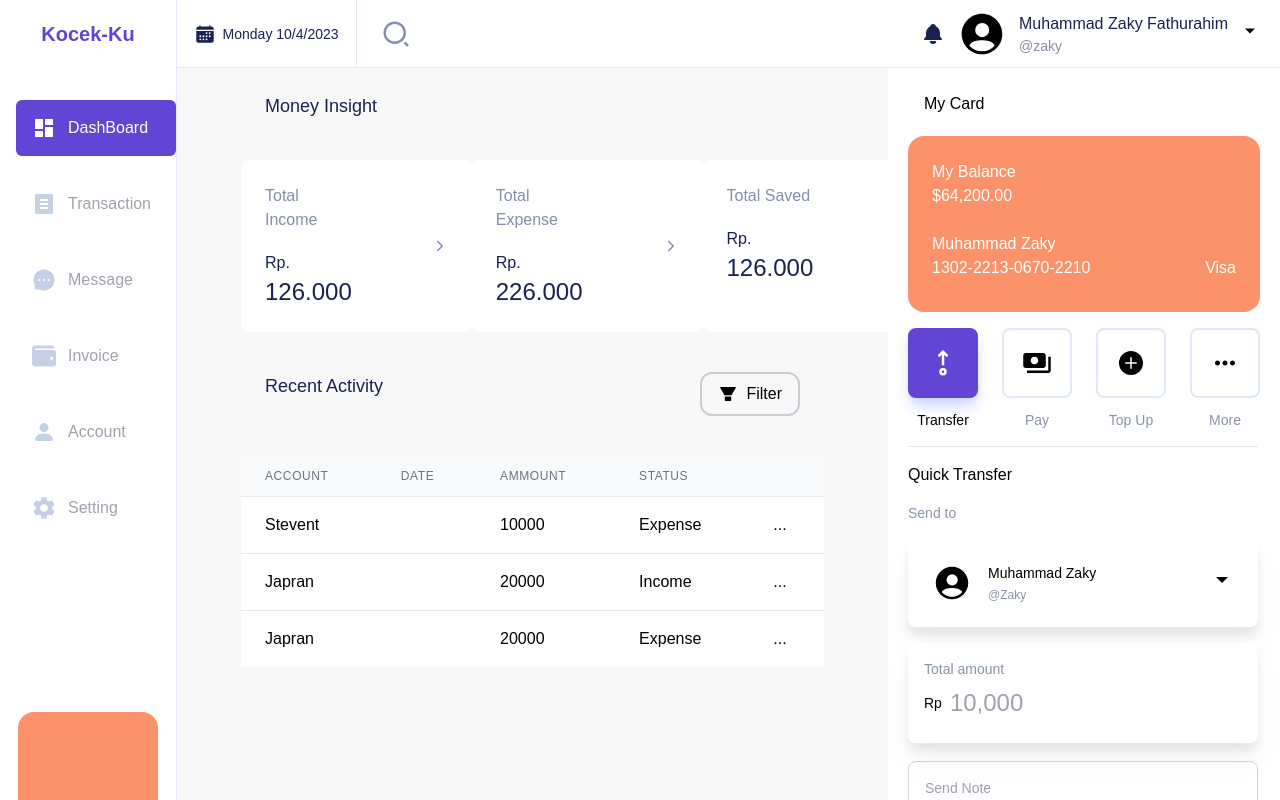
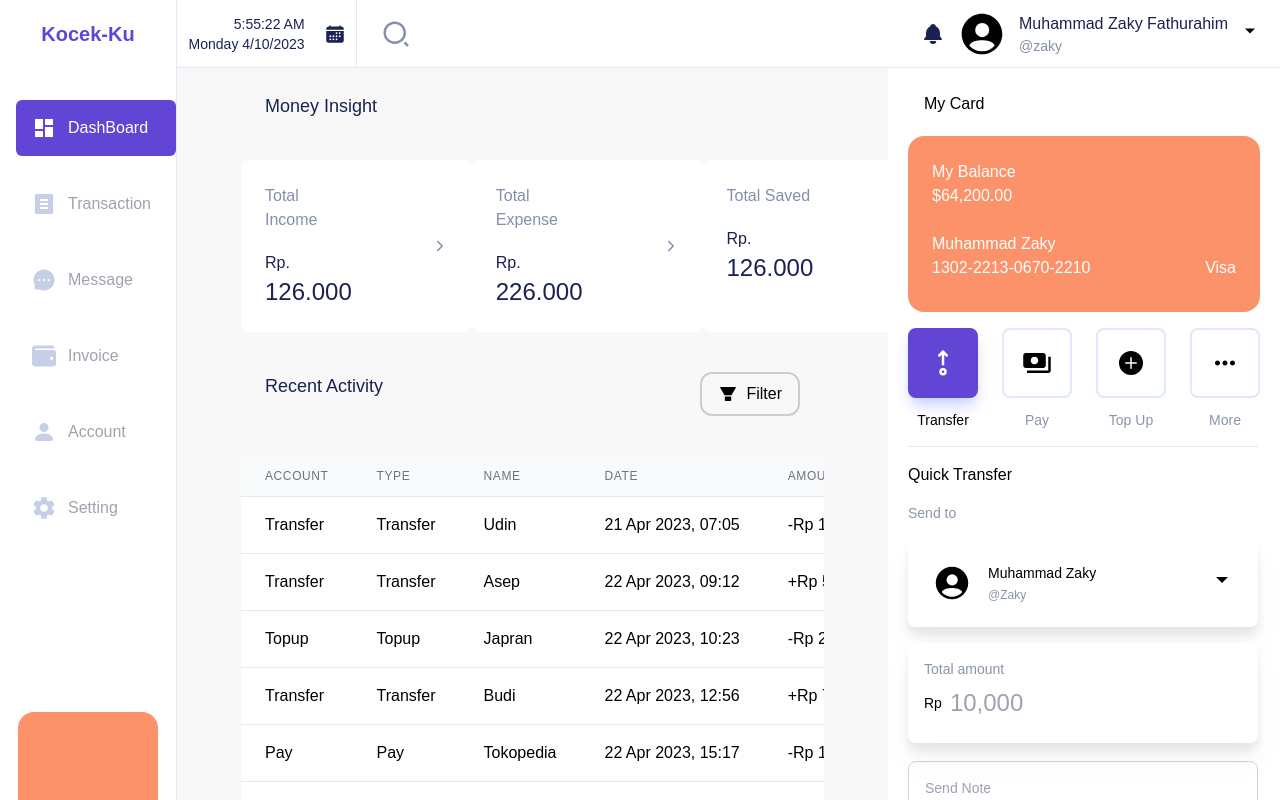
Before and after one commit to rasjidzz/Kocek-Ku, a React (Create React App) app in the folder kocekku/: page / in a window 1280 px wide. Shown: the top 800 px of the page. Built offline with nearby package versions, Linux system fonts and the light colour scheme.

Commit message:
add history

```diff
--- a/kocekku/src/component/Dashboard.js
+++ b/kocekku/src/component/Dashboard.js
@@ -8,28 +8,134 @@ class DashBoard extends React.Component {
   constructor(props) {
     super(props);
 
-    const date = new Date();
-    const currentTime = date.getTime();
+    function generateRandomString(length) {
+      const characters =
+        "ABCDEFGHIJKLMNOPQRSTUVWXYZabcdefghijklmnopqrstuvwxyz0123456789";
+      let result = "";
+      for (let i = 0; i < length; i++) {
+        result += characters.charAt(
+          Math.floor(Math.random() * characters.length)
+        );
+      }
+      return result;
+    }
 
     this.state = {
       history: [
         {
-          account: "Stevent",
-          date: currentTime,
-          amount: 10000,
-          status: "Expense",
+          type: "transfer", //choose transfer or topup or pay
+          account: "kocekku", //if transfer (kocekku) if topup ("Dana", "Gopay", "Shopeepay", "OVO", "Telkomsel", "Tri") if pay (shopee,lazada,tokopedia,bukalapak,blibli)
+          name: "Udin", //fill this with "" if type is pay and fill this with random name indonesia if transfer or topup
+          noHandphone: "089678202131", //fill this with "" if type is transfer and pay, and fill this with random phone number if topup
+          paymentNumber: "", //fill this with "" if type is transfer and fill this with random payment number if type is pay (can use function)
+          date: "21 Apr 2023, 07:05", //random descendant
+          amount: 10000, //random
+          status: "Expense", //Expense or income, if transfer (can expense or income) if pay or topup always expense
+          transactionNo: generateRandomString(10), //keep it like this
+          referenceNo: generateRandomString(8), //keep it like this
         },
         {
-          account: "Japran",
-          date: new Date(),
-          amount: 20000,
+          type: "transfer",
+          account: "kocekku",
+          name: "Asep",
+          noHandphone: "081234567890",
+          paymentNumber: "",
+          date: "22 Apr 2023, 09:12",
+          amount: 50000,
           status: "Income",
+          transactionNo: generateRandomString(10),
+          referenceNo: generateRandomString(8),
         },
+
         {
-          account: "Japran",
-          date: new Date(),
-          amount: 20000,
+          type: "topup",
+          account: "Gopay",
+          name: "Japran",
+          noHandphone: "082345678901",
+          paymentNumber: generateRandomString(12),
+          date: "22 Apr 2023, 10:23",
+          amount: 250000,
           status: "Expense",
+          transactionNo: generateRandomString(10),
+          referenceNo: generateRandomString(8),
+        },
+
+        {
+          type: "transfer",
+          account: "kocekku",
+          name: "Budi",
+          noHandphone: "087654321098",
+          paymentNumber: "",
+          date: "22 Apr 2023, 12:56",
+          amount: 75000,
+          status: "Income",
+          transactionNo: generateRandomString(10),
+          referenceNo: generateRandomString(8),
+        },
+
+        {
+          type: "pay",
+          account: "tokopedia",
+          name: "",
+          noHandphone: "",
+          paymentNumber: generateRandomString(12),
+          date: "22 Apr 2023, 15:17",
+          amount: 150000,
+          status: "Expense",
+          transactionNo: generateRandomString(10),
+          referenceNo: generateRandomString(8),
+        },
+
+        {
+          type: "topup",
+          account: "Dana",
+          name: "Ijad",
+          noHandphone: "089876543210",
+          paymentNumber: generateRandomString(12),
+          date: "22 Apr 2023, 17:08",
+          amount: 100000,
+          status: "Expense",
+          transactionNo: generateRandomString(10),
+          referenceNo: generateRandomString(8),
+        },
+
+        {
+          type: "transfer",
+          account: "kocekku",
+          name: "Cecep",
+          noHandphone: "087654321087",
+          paymentNumber: "",
+          date: "23 Apr 2023, 08:34",
+          amount: 120000,
+          status: "Expense",
+          transactionNo: generateRandomString(10),
+          referenceNo: generateRandomString(8),
+        },
+
+        {
+          type: "transfer",
+          account: "kocekku",
+          name: "Deni",
+          noHandphone: "082345678902",
+          paymentNumber: "",
+          date: "23 Apr 2023, 11:05",
+          amount: 35000,
+          status: "Income",
+          transactionNo: generateRandomString(10),
+          referenceNo: generateRandomString(8),
+        },
+
+        {
+          type: "pay",
+          account: "blibli",
+          name: "",
+          noHandphone: "",
+          paymentNumber: generateRandomString(12),
+          date: "23 Apr 2023, 14:16",
+          amount: 80000,
+          status: "Expense",
+          transactionNo: generateRandomString(10),
+          referenceNo: generateRandomString(8),
         },
       ],
     };
@@ -96,37 +202,54 @@ class DashBoard extends React.Component {
             </div>
           </div>
         </div>
-        <div className="">
-          <table className="min-w-full divide-y divide-gray-200 ">
-            <thead>
+        <div className="overflow-y-auto h-[500px]">
+          <table className="min-w-full divide-y divide-gray-200">
+            <thead className="sticky top-0 bg-gray-50 z-10">
               <tr>
-                <th className="px-6 py-3 bg-gray-50 text-left text-xs font-medium text-gray-500 uppercase tracking-wider">
+                <th className="px-6 py-3 text-left text-xs font-medium text-gray-500 uppercase tracking-wider">
                   Account
                 </th>
-                <th className="px-6 py-3 bg-gray-50 text-left text-xs font-medium text-gray-500 uppercase tracking-wider">
+                <th className="px-6 py-3 text-left text-xs font-medium text-gray-500 uppercase tracking-wider">
+                  Type
+                </th>
+                <th className="px-6 py-3 text-left text-xs font-medium text-gray-500 uppercase tracking-wider">
+                  Name
+                </th>
+                <th className="px-6 py-3 text-left text-xs font-medium text-gray-500 uppercase tracking-wider">
                   Date
                 </th>
-                <th className="px-6 py-3 bg-gray-50 text-left text-xs font-medium text-gray-500 uppercase tracking-wider">
-                  Ammount
+                <th className="px-6 py-3 text-left text-xs font-medium text-gray-500 uppercase tracking-wider">
+                  Amount
                 </th>
-                <th className="px-6 py-3 bg-gray-50 text-left text-xs font-medium text-gray-500 uppercase tracking-wider">
+                <th className="px-6 py-3 text-left text-xs font-medium text-gray-500 uppercase tracking-wider">
                   Status
                 </th>
-                <th className="px-6 py-3 bg-gray-50 text-left text-xs font-medium text-gray-500 uppercase tracking-wider"></th>
               </tr>
             </thead>
-            <tbody className="bg-white divide-y divide-gray-200 ">
+            <tbody className="bg-white divide-y divide-gray-200">
               {this.state.history.map((item, index) => (
                 <tr key={index}>
                   <td className="px-6 py-4 whitespace-nowrap">
-                    {item.account}
+                    {item.type.charAt(0).toUpperCase() + item.type.slice(1)}
                   </td>
                   <td className="px-6 py-4 whitespace-nowrap">
-                    {item.date.toLocaleDateString}
+                    {item.type.charAt(0).toUpperCase() + item.type.slice(1)}
                   </td>
-                  <td className="px-6 py-4 whitespace-nowrap">{item.amount}</td>
+                  <td className="px-6 py-4 whitespace-nowrap">
+                    {item.type === "pay"
+                      ? item.account.charAt(0).toUpperCase() +
+                        item.account.slice(1)
+                      : item.name.charAt(0).toUpperCase() + item.name.slice(1)}
+                  </td>
+                  <td className="px-6 py-4 whitespace-nowrap">{item.date}</td>
+                  <td className="px-6 py-4 whitespace-nowrap">
+                    {item.status === "Expense" ? "-" : "+"}
+                    {item.amount.toLocaleString("id-ID", {
+                      style: "currency",
+                      currency: "IDR",
+                    })}
+                  </td>
                   <td className="px-6 py-4 whitespace-nowrap">{item.status}</td>
-                  <td className="px-6 py-4 whitespace-nowrap">...</td>
                 </tr>
               ))}
             </tbody>
--- a/kocekku/src/component/RightbarComponent/Pay.js
+++ b/kocekku/src/component/RightbarComponent/Pay.js
@@ -196,8 +196,7 @@ function Pay() {
               : "hidden"
           }`}
         >
-          <div className="flex flex-col overflow-y-scroll h-56 rounded-lg">
-            <div className="drop-shadow-xl bg-white rounded-lg mt-2">
+          <div className="flex flex-col overflow-y-scroll h-56 rounded-lg bg-white">
             <div className="flex flex-col ">
               <div
                 className={`hover:bg-[#e4e4e4] ${
@@ -352,7 +351,6 @@ function Pay() {
             </div>
           </div>
         </div>
-        </div>
         <div className="drop-shadow-xl w-full sm:w-[350px] mt-2 bg-white rounded-lg">
           <div className="p-4">
             <div className="text-sm text-[#8a95a9]">Enter the payment code</div>
--- a/kocekku/src/component/TopBar.js
+++ b/kocekku/src/component/TopBar.js
@@ -1,12 +1,28 @@
-import React from "react";
+import React, { useEffect, useState } from "react";
 
 import { TbBellFilled } from "react-icons/tb";
 import { IoPersonCircleSharp } from "react-icons/io5";
 import { IoMdArrowDropdown } from "react-icons/io";
 import { RiSearch2Line } from "react-icons/ri";
 import { IoCalendar } from "react-icons/io5";
+import { RiLogoutCircleRFill, RiLogoutCircleRLine } from "react-icons/ri";
 
 export default function TopBar() {
+  const [isActive, setActive] = useState(false);
+  const [time, setTime] = useState(new Date());
+
+  useEffect(() => {
+    const intervalID = setInterval(() => {
+      setTime(new Date());
+    }, 1000);
+
+    return () => {
+      clearInterval(intervalID);
+    };
+  }, []);
+
+  const [date, setDate] = useState("");
+
   const weekday = [
     "Sunday",
     "Monday",
@@ -16,17 +32,45 @@ export default function TopBar() {
     "Friday",
     "Saturday",
   ];
-  const dateNow = new Date();
-  const date = `${weekday[dateNow.getDay()]} ${dateNow.getDate()}/${
-    dateNow.getMonth() + 1
-  }/${dateNow.getFullYear()}`;
+
+  // Function to generate the date
+  function generateDate() {
+    const dateNow = new Date();
+    const newDate = `${weekday[dateNow.getDay()]} ${
+      dateNow.getMonth() + 1
+    }/${dateNow.getDate()}/${dateNow.getFullYear()}`;
+    setDate(newDate);
+  }
+
+  // Run the function when the component mounts
+  useEffect(() => {
+    generateDate();
+  }, []);
+
+  // Run the function every second
+  useEffect(() => {
+    const interval = setInterval(() => {
+      const timeNow = new Date();
+      if (
+        timeNow.getHours() === 0 &&
+        timeNow.getMinutes() === 0 &&
+        timeNow.getSeconds() === 0
+      ) {
+        generateDate();
+      }
+    }, 1000);
+    return () => clearInterval(interval);
+  }, []);
   return (
     <div className="w-full h-[68px] bg-white border-b-[1.5px] border-[#DFE8F6] flex flex-row justify-between">
-      <div className="border-[#DFE8F6] w-[300px] justify-center gap-2 h-full border-r-[1.5px] flex flex-row basis-[20%]">
+      <div className="border-[#DFE8F6] w-[300px] justify-center gap-5 h-full border-r-[1.5px] flex flex-row basis-[20%]">
+        <div className="my-auto justify-center font-medium flex flex-col text-sm text-[#192252]">
+          <div className="self-end">{time.toLocaleTimeString()}</div>
+          <div>{date}</div>
+        </div>
         <div className="my-auto text-xl text-[#192252]">
           <IoCalendar />
         </div>
-        <div className="my-auto font-medium text-sm text-[#192252]">{date}</div>
       </div>
       <div className="div my-auto ml-6 basis-[60%] text-3xl text-[#848fac]">
         <RiSearch2Line />
@@ -45,10 +89,27 @@ export default function TopBar() {
           </div>
           <div className="text-[#848fac] text-sm">@zaky</div>
         </div>
-        <div className="my-auto mr-5 text-xl">
-          <button button="">
+        <div className="my-auto mr-5 text-xl relative">
+          <button
+            onClick={() => {
+              setActive(!isActive);
+            }}
+            button=""
+          >
             <IoMdArrowDropdown />
           </button>
+          <div
+            className={
+              isActive
+                ? "w-44 z-10 cursor-pointer absolute flex flex-row active:bg-[#eaeaea] justify-center gap-3 border-2 right-0 p-2 bg-white"
+                : "hidden "
+            }
+          >
+            <div className="my-auto">
+              <RiLogoutCircleRFill />
+            </div>
+            <div>Logout</div>
+          </div>
         </div>
       </div>
     </div>
```
Also changed, not shown: kocekku/src/component/RightbarComponent/Topup.js (+9 -6 lines). Lines whose indentation alone changed are shown as unchanged.
